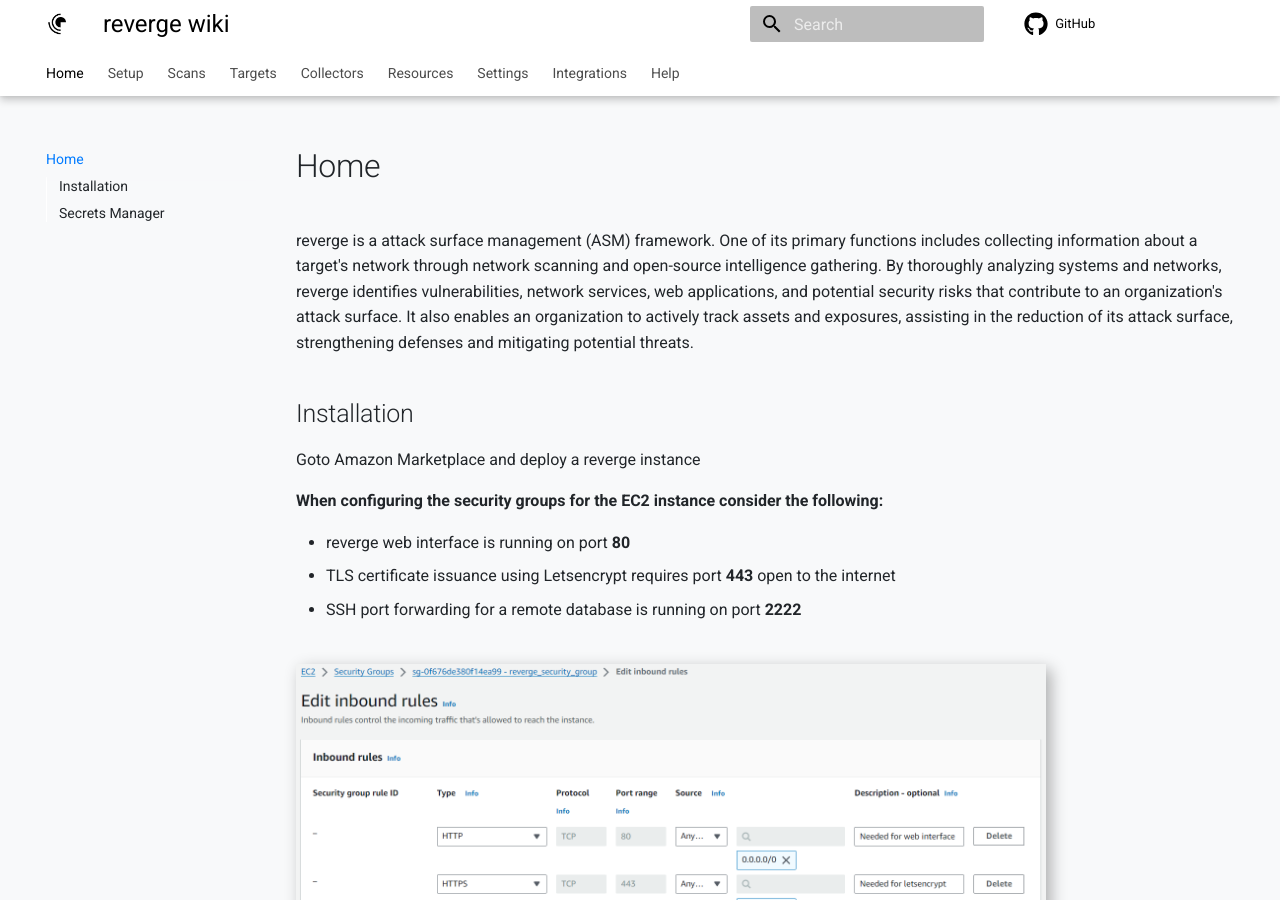
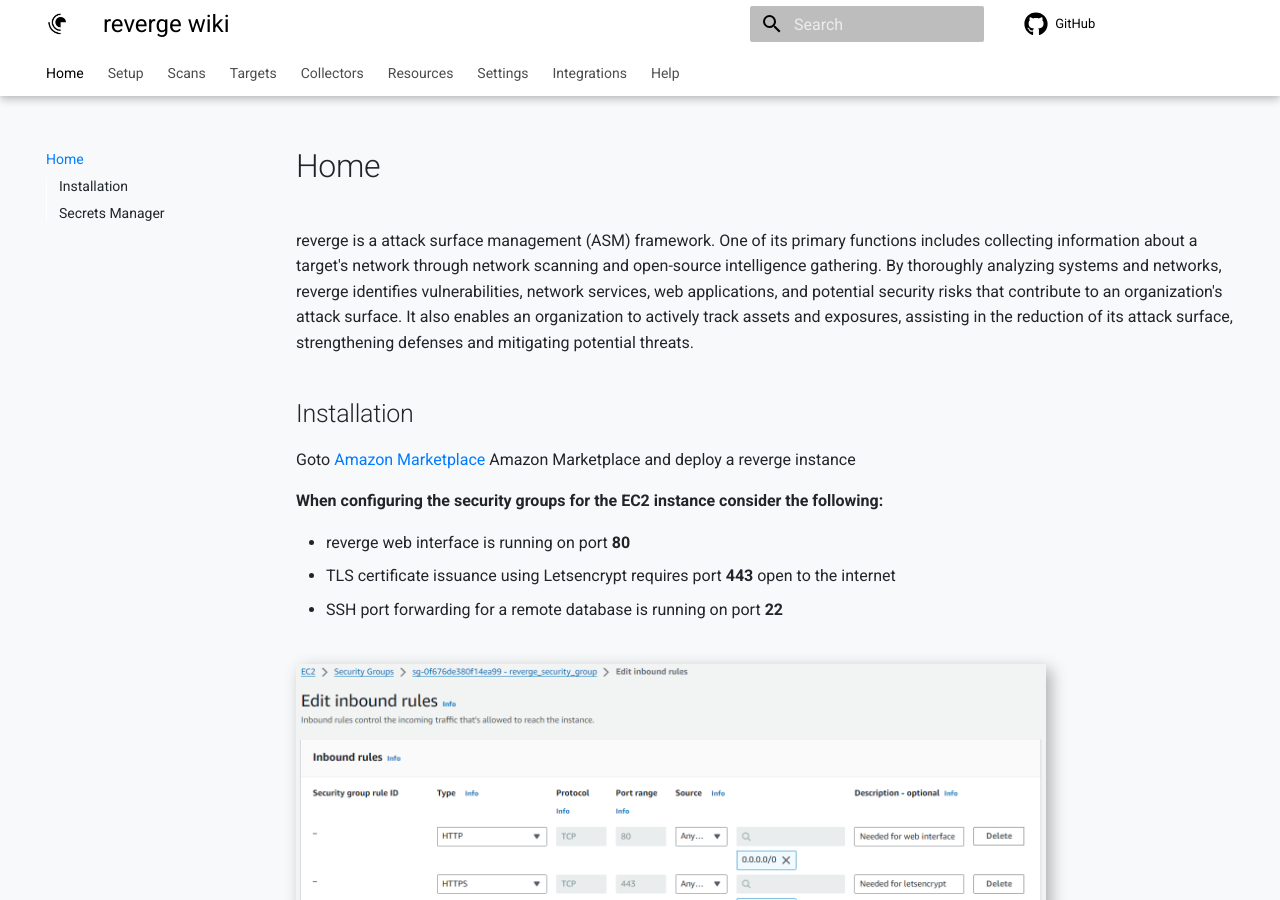
Before and after one commit to securifera/reverge_wiki, an MkDocs documentation site: the page built from docs/index.md, in a window 1280 px wide and 900 px high. Built offline with MkDocs 1.6.1 and Material for MkDocs 9.7.7, drawn with Linux system fonts in a browser that asks for light colours; comment, search, counter and statistics services are not loaded.

Commit message:
Updated docs

```diff
--- a/docs/index.md
+++ b/docs/index.md
@@ -5,14 +5,14 @@
 
 ## Installation
 
-Goto Amazon Marketplace and deploy a reverge instance
+Goto [Amazon Marketplace](https://aws.amazon.com/marketplace/pp/prodview-6z2kypjrj3ehk) Amazon Marketplace and deploy a reverge instance
 
 
 **When configuring the security groups for the EC2 instance consider the following:**
 
 * reverge web interface is running on port **80**
 * TLS certificate issuance using Letsencrypt requires port **443** open to the internet
-* SSH port forwarding for a remote database is running on port **2222**
+* SSH port forwarding for a remote database is running on port **22**
 
 <br>
 <img src="../../assets/ec2_sec_group.png" alt="EC2 Security Groups" width="750" style="box-shadow: 5px 5px 15px rgba(0, 0, 0, 0.3);">
```
Also changed, not shown: docs/setup/database.md (+1 -1 lines).
